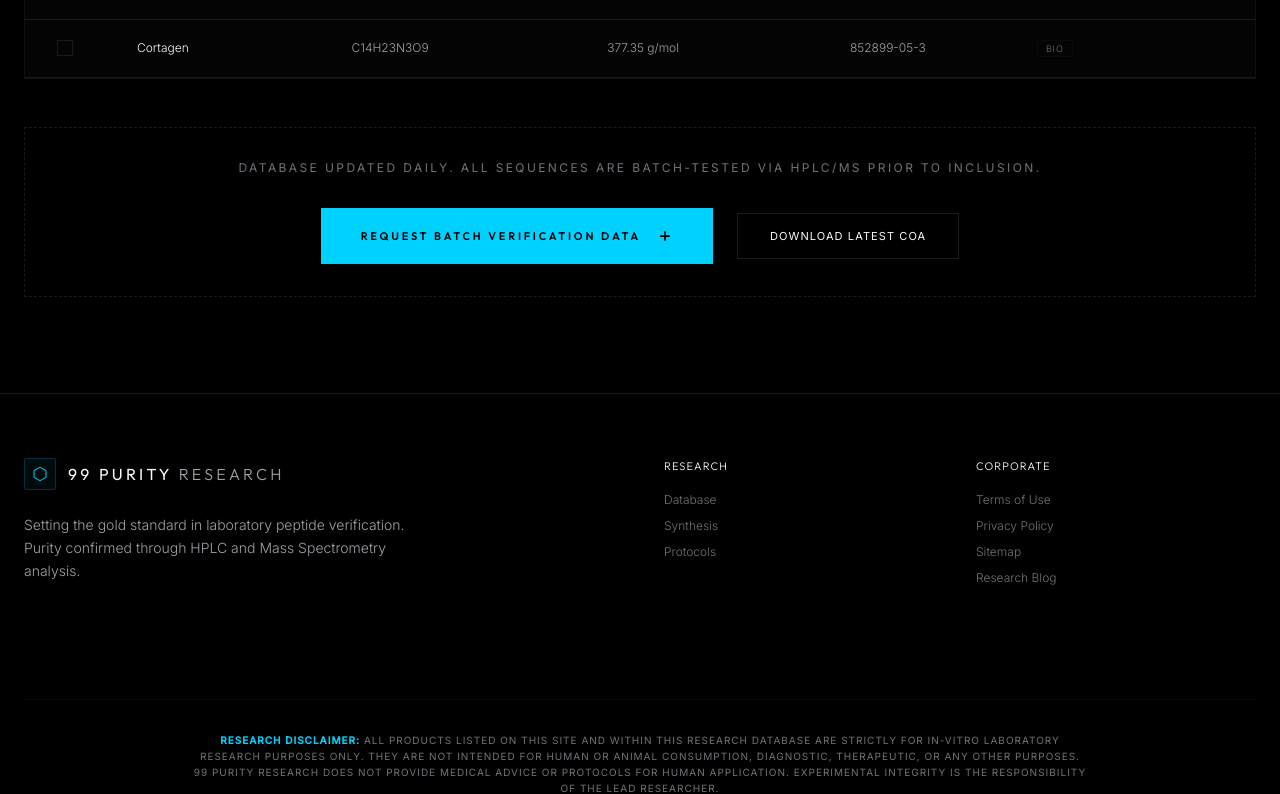
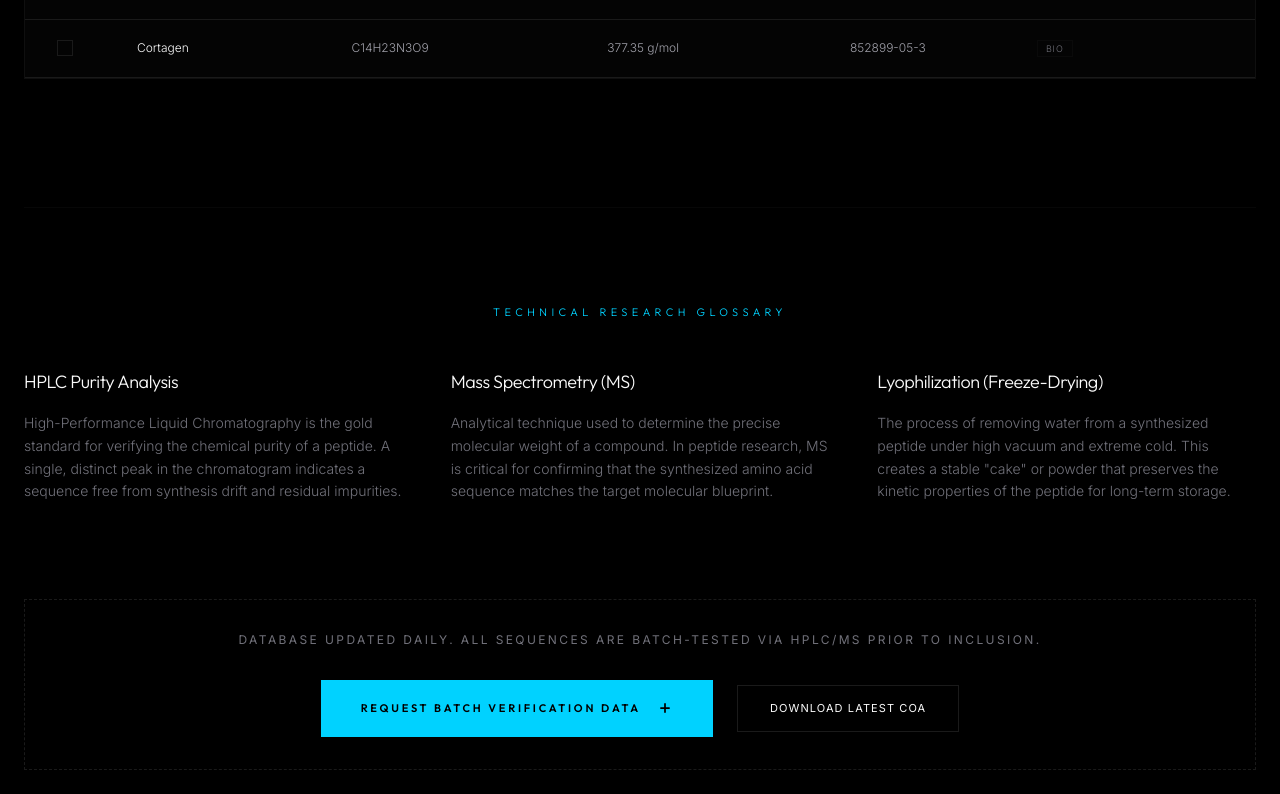
Before and after one commit to 99puritypeptides/99pp-bridge, a Next.js app: page /database in a window 1280 px wide. Shown: the part 1148-1942 px from the top of the page. Built offline with nearby package versions, Linux system fonts and the light colour scheme.

Commit message:
feat: add database and protocols pages with compound comparison functionality

```diff
--- a/app/database/page.tsx
+++ b/app/database/page.tsx
@@ -184,7 +184,31 @@ export default function Database() {
           )}
         </AnimatePresence>
 
-        <div className="mt-12 p-8 border border-dashed border-border text-center">
+        <div className="mt-32 pt-24 border-t border-border/30">
+          <h2 className="text-accent text-[11px] uppercase tracking-[0.4em] mb-12 text-center">Technical Research Glossary</h2>
+          <div className="grid grid-cols-1 md:grid-cols-3 gap-12">
+            <div>
+              <h3 className="text-primary text-lg font-display mb-4">HPLC Purity Analysis</h3>
+              <p className="text-muted text-sm font-light leading-relaxed">
+                High-Performance Liquid Chromatography is the gold standard for verifying the chemical purity of a peptide. A single, distinct peak in the chromatogram indicates a sequence free from synthesis drift and residual impurities.
+              </p>
+            </div>
+            <div>
+              <h3 className="text-primary text-lg font-display mb-4">Mass Spectrometry (MS)</h3>
+              <p className="text-muted text-sm font-light leading-relaxed">
+                Analytical technique used to determine the precise molecular weight of a compound. In peptide research, MS is critical for confirming that the synthesized amino acid sequence matches the target molecular blueprint.
+              </p>
+            </div>
+            <div>
+              <h3 className="text-primary text-lg font-display mb-4">Lyophilization (Freeze-Drying)</h3>
+              <p className="text-muted text-sm font-light leading-relaxed">
+                The process of removing water from a synthesized peptide under high vacuum and extreme cold. This creates a stable "cake" or powder that preserves the kinetic properties of the peptide for long-term storage.
+              </p>
+            </div>
+          </div>
+        </div>
+
+        <div className="mt-24 p-8 border border-dashed border-border text-center">
           <p className="text-muted text-xs uppercase tracking-[0.2em] mb-8">
             Database updated daily. All sequences are batch-tested via HPLC/MS prior to inclusion.
           </p>
--- a/app/protocols/page.tsx
+++ b/app/protocols/page.tsx
@@ -16,8 +16,35 @@ export default function Protocols() {
   const mcgPerUnit = totalMcg / (ml * unitsPerMl);
   const unitsNeeded = targetMcg / mcgPerUnit;
 
+  const faqSchema = {
+    "@context": "https://schema.org",
+    "@type": "FAQPage",
+    "mainEntity": [
+      {
+        "@type": "Question",
+        "name": "How do you calculate peptide concentration for research?",
+        "acceptedAnswer": {
+          "@type": "Answer",
+          "text": "Peptide concentration is calculated by dividing the total milligrams (mg) of the lyophilized powder by the volume of diluent (ml) added. For example, 5mg in 2ml results in a concentration of 2.5mg/ml or 25mcg per unit in a standard 100-unit volumetric tool."
+        }
+      },
+      {
+        "@type": "Question",
+        "name": "What is the standard diluent for research peptides?",
+        "acceptedAnswer": {
+          "@type": "Answer",
+          "text": "The most common diluent for research peptides is Bacteriostatic Water (0.9% benzyl alcohol), which prevents microbial growth and maintains stability for in-vitro laboratory models."
+        }
+      }
+    ]
+  };
+
   return (
     <div className="pt-32 pb-24">
+      <script
+        type="application/ld+json"
+        dangerouslySetInnerHTML={{ __html: JSON.stringify(faqSchema) }}
+      />
       <section className="container mx-auto px-6 mb-24">
         <motion.div
           initial={{ opacity: 0, y: 20 }}
```
Also changed, not shown: public/og-image.png (added).
